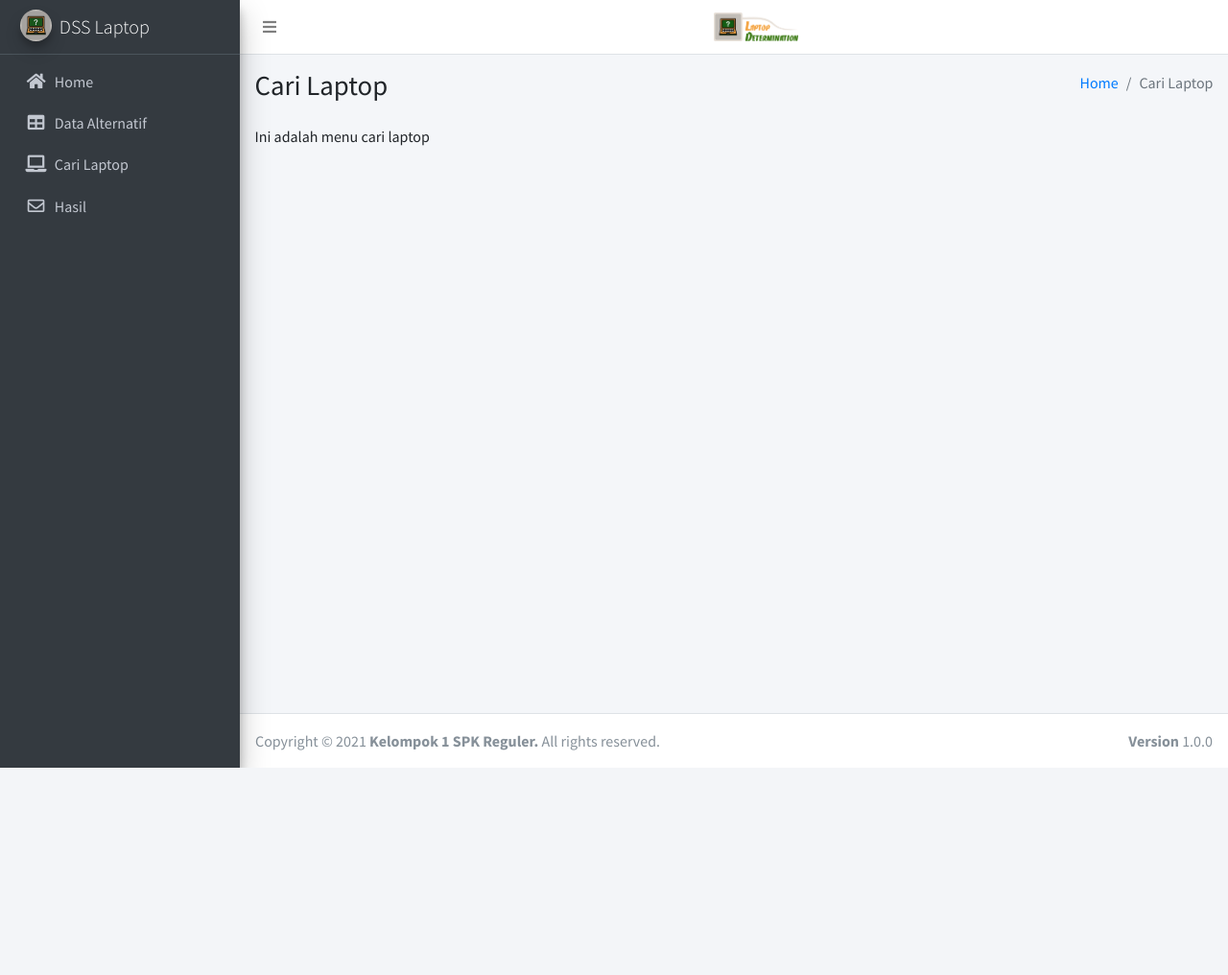
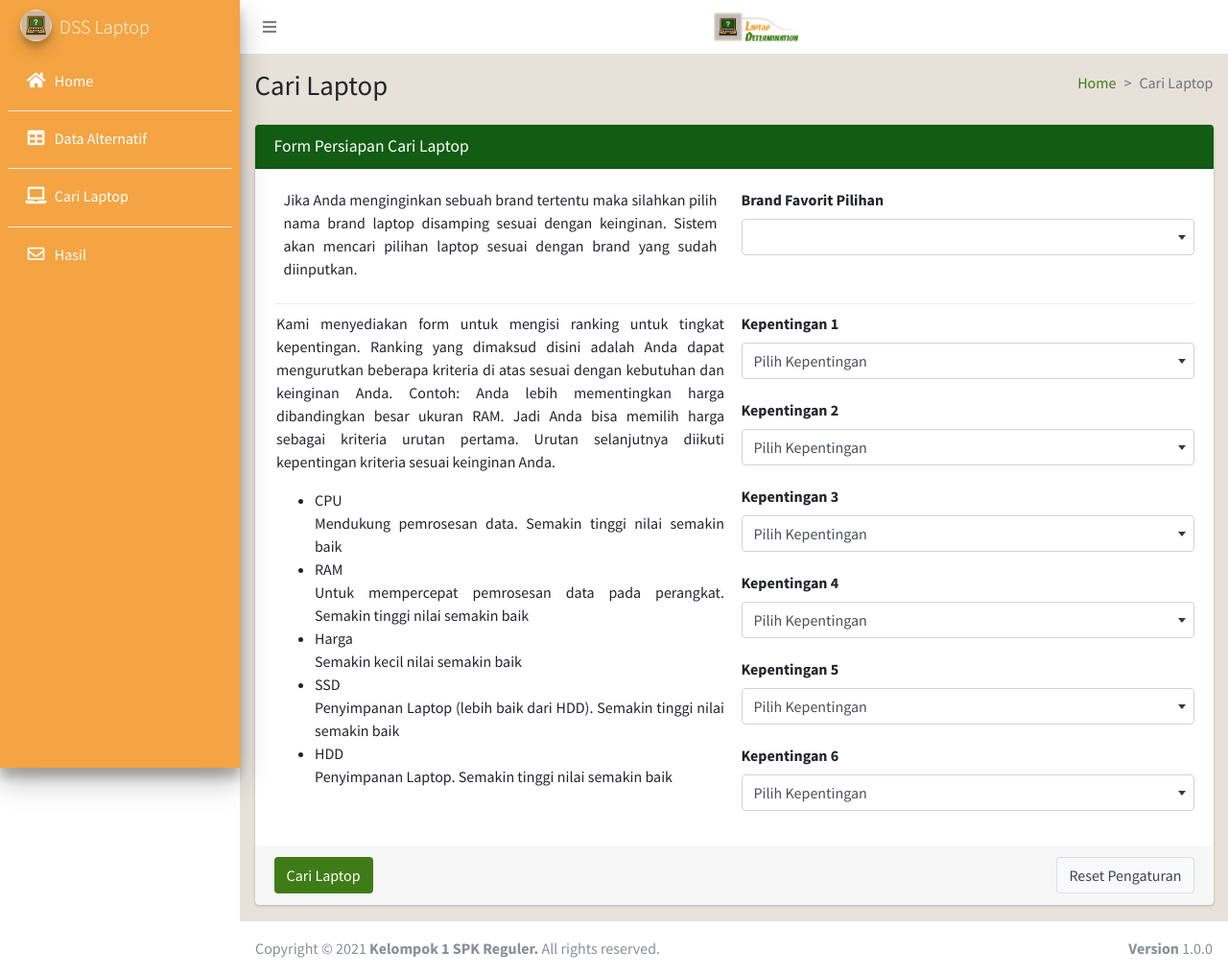
Before and after one commit to adityatriand/laptop-determination-app, a Django app: page /mylaptop/cari/ in a window 1280 px wide. Shown: the whole page at 96% size. Before the commit the page ends 800 px from the top, so only its background shows below. Run offline with Django 3.2, Linux system fonts and the light colour scheme; data that the repository does not hold is empty; some libraries are stand-ins or nearby versions.

Commit message:
update content from adit

```diff
--- a/laptop_determination/mylaptop/templates/mylaptop/cari.html
+++ b/laptop_determination/mylaptop/templates/mylaptop/cari.html
@@ -21,7 +21,81 @@
 {% block content_main %}
 <section class="content">
   <div class="container-fluid">
-    Ini adalah menu cari laptop
+    <div class="row">
+      <div class="col-12">
+        <div class="card">
+
+          <div class="card-header">
+            <h3 class="card-title">Form Persiapan Cari Laptop</h3>
+          </div>
+
+          <form>
+          <div class="card-body">
+            <div class="row justify-content-center">
+              <div class="col-md-6">
+                <p class="text-cari">Jika Anda menginginkan sebuah brand tertentu maka silahkan pilih nama brand laptop disamping sesuai dengan keinginan. Sistem akan mencari pilihan laptop sesuai dengan brand yang sudah diinputkan.</p>
+              </div>
+              <div class="col-md-6">
+                <div class="form-group">
+                  <label>Brand Favorit Pilihan</label>
+                  <select class="form-control select2bs4" style="width: 100%;">
+                    {% for brand in brands  %}
+                      <option value="{{brand.company}}" >{{brand.company}}</option>
+                    {% endfor %}
+                  </select>
+                </div>
+              </div>
+            </div>
+            <div class="dropdown-divider"></div>
+            <div class="row justify-content-center">
+              <div class="col-md-6 text-cari">
+                <p>Kami menyediakan form untuk mengisi ranking untuk tingkat kepentingan. Ranking yang dimaksud disini adalah Anda dapat mengurutkan beberapa kriteria di atas sesuai dengan kebutuhan dan keinginan Anda. Contoh: Anda lebih mementingkan harga dibandingkan besar ukuran RAM. Jadi Anda bisa memilih harga sebagai kriteria urutan pertama. Urutan selanjutnya diikuti kepentingan kriteria sesuai keinginan Anda.</p>
+                <ul>
+                  <li>CPU</li>
+                  Mendukung pemrosesan data. Semakin tinggi nilai semakin baik
+                  <li>RAM</li>
+                  Untuk mempercepat pemrosesan data pada perangkat. Semakin tinggi nilai semakin baik
+                  <li>Harga</li>
+                  Semakin kecil nilai semakin baik
+                  <li>SSD</li>
+                  Penyimpanan Laptop (lebih baik dari HDD). Semakin tinggi nilai semakin baik
+                  <li>HDD</li>
+                  Penyimpanan Laptop. Semakin tinggi nilai semakin baik
+                </ul>
+              </div>
+              <div class="col-md-6">
+                <div class="form-group">
+                  {% for criteria in criterias %}
+                    {% if forloop.counter == 1 %}
+                    <label>Kepentingan {{forloop.counter}}</label>
+                    {% else %}
+                    <label class="m-t-20">Kepentingan {{forloop.counter}}</label>
+                    {% endif %}
+                    <select class="form-control select2bs4" style="width: 100%;" id="penting_{{forloop.counter}}">
+                    {% for kriteria in criterias %}
+                      {% if forloop.counter == 1 %}
+                      <option value="null">{{kriteria}}</option>
+                      {% else %}
+                      <option value="{{kriteria}}">{{kriteria}}</option>
+                      {% endif %}
+                    {% endfor %}
+                    </select>
+                  {% endfor %}
+                </div>
+              </div>
+            </div>
+          </div>
+
+          <div class="card-footer">
+            <button type="submit" class="btn btn-custom">Cari Laptop</button>
+            <button type="button" class="btn btn-default float-right">Reset Pengaturan</button>
+          </div>
+
+         </form>
+      </div>
+    </div>
+
+    </div>
   </div>
 </section>
 {% endblock content_main %}
--- a/laptop_determination/mylaptop/views.py
+++ b/laptop_determination/mylaptop/views.py
@@ -1,3 +1,4 @@
+from django.core import serializers
 from django.shortcuts import render
 from . import models
 
@@ -10,7 +11,22 @@ def alternatif(request):
     return render(request, 'mylaptop/alternatif.html', context)
 
 def cari(request):
-    return render(request, 'mylaptop/cari.html')
+    data = models.Laptops.objects.all().order_by('company')
+    criterions = ['Pilih Kepentingan','Harga','RAM','CPU','SSD','HDD']
+    unique_brands = []
+    brands = []
+    for x in data:
+        # check if exists in unique_brands or not
+        if x.company not in brands:
+            unique_brands.append(x)
+            brands.append(x.company)
+
+    context = {
+        'brands': unique_brands,
+        'criterias':criterions
+    }
+
+    return render(request, 'mylaptop/cari.html', context)
 
 def hasil(request):
     return render(request, 'mylaptop/hasil.html')
--- a/laptop_determination/static/css/custom_styles.css
+++ b/laptop_determination/static/css/custom_styles.css
@@ -5,18 +5,91 @@
     --col_abu_abu: #E8E1D9;
 }
 
-.background_hijau{
+.background-hijau{
     background-color: var(--col_hijau_tua);
 }
 
-.background_hijau_muda{
+.background-hijau-muda{
     background-color: var(--col_hijau_muda);
 }
 
-.background_kuning{
+.background-kuning{
     background-color: var(--col_kuning);
 }
 
-.background_abu_abu{
+.background-abu-abu{
     background-color: var(--col_abu_abu);
 }
+
+a{
+    color: var(--col_hijau_muda);
+}
+
+.main-sidebar a{
+    color: white !important;
+}
+
+.main-sidebar .nav-item a:hover{
+    font-weight: bold;
+    background-color: rgba(255, 255, 255, 0.4);
+}
+
+.page-link{
+    color: black;
+}
+
+.page-item.active .page-link {
+    background-color: var(--col_hijau_muda);
+    color: white;
+    border-color: var(--col_hijau_muda);
+}
+
+.page-item a:hover{
+    color: black;
+    font-weight: bold;
+}
+
+.card-header{
+    background-color: var(--col_hijau_tua);
+    color: white;
+}
+
+.page-home{
+    margin: 0 50px;
+}
+
+.btn-custom{
+    background-color: var(--col_hijau_muda);
+    color: white;
+}
+
+.btn-custom:hover{
+    background-color: var(--col_hijau_tua);
+    color: var(--col_kuning);
+}
+
+.btn-med
+{
+    padding: 5px 60px;
+    font-size: 20px;
+    text-transform: uppercase;
+    font-weight: bold;
+}
+
+.title-home
+{
+    text-align: center;
+    margin: 100px 0 30px;
+    font-family: 'Ubuntu', sans-serif;
+    font-size: 35px;
+    text-transform: capitalize;
+}
+
+.breadcrumb-item+.breadcrumb-item::before {
+    content: '>' !important;
+}
+
+.text-cari{
+    padding: 0 10px;
+    text-align: justify;
+}
--- a/laptop_determination/templates/base.html
+++ b/laptop_determination/templates/base.html
@@ -25,7 +25,7 @@
 <!-- End of Sidebar -->
 
 <!-- Content Wrapper. Contains page content -->
-<div class="content-wrapper">
+<div class="content-wrapper background-abu-abu">
 
 
 <!-- Content Header (Page header) -->
--- a/laptop_determination/templates/snippets/scripts.html
+++ b/laptop_determination/templates/snippets/scripts.html
@@ -8,30 +8,39 @@ $.widget.bridge('uibutton', $.ui.button)
 </script>
 <!-- Bootstrap 4 -->
 <script src=" {% static 'vendor/plugins/bootstrap/js/bootstrap.bundle.min.js' %}"></script>
-<!-- ChartJS -->
-<script src=" {% static 'vendor/plugins/chart.js/Chart.min.js' %}"></script>
-<!-- Sparkline -->
-<script src=" {% static 'vendor/plugins/sparklines/sparkline.js' %}"></script>
-<!-- daterangepicker -->
-<script src=" {% static 'vendor/plugins/moment/moment.min.js' %} "></script>
-<script src=" {% static 'vendor/plugins/daterangepicker/daterangepicker.js' %} "></script>
-<!-- Tempusdominus Bootstrap 4 -->
-<script src=" {% static 'vendor/plugins/tempusdominus-bootstrap-4/js/tempusdominus-bootstrap-4.min.js' %} "></script>
-<!-- Summernote -->
-<script src=" {% static 'vendor/plugins/summernote/summernote-bs4.min.js' %} "></script>
 <!-- overlayScrollbars -->
 <script src=" {% static 'vendor/plugins/overlayScrollbars/js/jquery.overlayScrollbars.min.js' %} "></script>
 <!-- AdminLTE App -->
 <script src=" {% static 'vendor/dist/js/adminlte.js' %} "></script>
-<!-- AdminLTE for demo purposes -->
-<script src=" {% static 'vendor/dist/js/demo.js' %} "></script>
-<!-- AdminLTE dashboard demo (This is only for demo purposes) -->
-<script src=" {% static 'vendor/dist/js/pages/dashboard.js' %} "></script>
+<!-- Select2 -->
+<script src="{% static 'vendor/plugins/select2/js/select2.full.min.js' %}"></script>
 
 <script src="{% static 'vendor/plugins/datatables/jquery.dataTables.min.js' %}"></script>
 <script src="{% static 'vendor/plugins/datatables-bs4/js/dataTables.bootstrap4.min.js' %}"></script>
 <script>
 	$(document).ready(function(){
 		$('#table_dataset').DataTable()
+		$('.select2bs4').select2({
+	      theme: 'bootstrap4'
+	    })
+
+		var temp = $('#penting_1').val();
+	    function UpdateOption(tanda,pilihan){
+	    	if(pilihan != null){
+	    		for(var i=1;i<=5;i++){
+	    			if(i==tanda)continue;
+	    			else{
+	    				$("#penting_"+i+" option[value='"+pilihan+"']").remove();
+	    			}
+	    		}
+	    	}
+	    }
+
+	    // $('#penting_1').change(function(){
+	    // 	var tanda = 1;
+	    // 	var data = $(this).val();
+	    // 	if(data==null || data=='') temp =
+	    // 	UpdateOption(tanda,data);
+	    // })
 	})
 </script>
--- a/laptop_determination/templates/snippets/sidebar.html
+++ b/laptop_determination/templates/snippets/sidebar.html
@@ -1,5 +1,5 @@
 {% load static %}
-<aside class="main-sidebar sidebar-dark-primary elevation-4">
+<aside class="main-sidebar background-kuning elevation-4">
   <!-- Brand Logo -->
   <a href="../.." class="brand-link">
     <img src=" {% static 'img/icon-laptop-logo.png' %}" alt="Logo" class="brand-image img-circle elevation-3"
@@ -20,21 +20,21 @@
             <p>Home</p>
           </a>
         </li>
-
+        <div class="dropdown-divider"></div>
         <li class="nav-item">
           <a href="/mylaptop/alternatif" class="nav-link">
             <i class="nav-icon fas fa-table"></i>
             <p>Data Alternatif</p>
           </a>
         </li>
-
+        <div class="dropdown-divider"></div>
         <li class="nav-item">
           <a href="/mylaptop/cari" class="nav-link">
             <i class="nav-icon fas fa-laptop"></i>
             <p>Cari Laptop</p>
           </a>
         </li>
-
+        <div class="dropdown-divider"></div>
         <li class="nav-item">
           <a href="/mylaptop/hasil" class="nav-link">
             <i class="nav-icon far fa-envelope"></i>
--- a/laptop_determination/templates/snippets/styles.html
+++ b/laptop_determination/templates/snippets/styles.html
@@ -1,24 +1,24 @@
 {% load static %}
 
 <!-- Google Font: Source Sans Pro -->
+<link rel="preconnect" href="https://fonts.googleapis.com">
+<link rel="preconnect" href="https://fonts.gstatic.com" crossorigin>
+<link href="https://fonts.googleapis.com/css2?family=Ubuntu:wght@300;500&display=swap" rel="stylesheet">
 <link rel="stylesheet" href="https://fonts.googleapis.com/css?family=Source+Sans+Pro:300,400,400i,700&display=fallback">
+
 <!-- Font Awesome -->
 <link rel="stylesheet" href=" {% static 'vendor/plugins/fontawesome-free/css/all.min.css' %}">
 <!-- Ionicons -->
 <link rel="stylesheet" href="https://code.ionicframework.com/ionicons/2.0.1/css/ionicons.min.css">
-<!-- Tempusdominus Bootstrap 4 -->
-<link rel="stylesheet" href=" {% static 'vendor/plugins/tempusdominus-bootstrap-4/css/tempusdominus-bootstrap-4.min.css' %} ">
-<!-- iCheck -->
-<link rel="stylesheet" href="{% static 'vendor/plugins/icheck-bootstrap/icheck-bootstrap.min.css' %}">
-<!-- JQVMap -->
-<link rel="stylesheet" href="{% static 'vendor/plugins/jqvmap/jqvmap.min.css' %}">
 <!-- Theme style -->
 <link rel="stylesheet" href="{% static 'vendor/dist/css/adminlte.min.css' %}">
 <!-- overlayScrollbars -->
 <link rel="stylesheet" href="{% static 'vendor/plugins/overlayScrollbars/css/OverlayScrollbars.min.css' %}">
-<!-- Daterange picker -->
-<link rel="stylesheet" href="{% static 'vendor/plugins/daterangepicker/daterangepicker.css' %}">
-<!-- summernote -->
-<link rel="stylesheet" href=" {% static 'vendor/plugins/daterangepicker/daterangepicker.css' %} ">
+
+<link rel="stylesheet" href="{% static 'vendor/plugins/select2/css/select2.min.css' %}">
+<link rel="stylesheet" href="{% static 'vendor/plugins/select2-bootstrap4-theme/select2-bootstrap4.min.css' %}">
 
 <link rel="stylesheet" href="{% static 'vendor/plugins/datatables-bs4/css/dataTables.bootstrap4.min.css' %}">
+
+<link rel="stylesheet" type="text/css" href="{% static 'css/custom_styles.css' %}">
+<link rel="stylesheet" type="text/css" href="{% static 'css/util.css' %}">
```
Also changed, not shown: laptop_determination/mylaptop/templates/mylaptop/alternatif.html (+7 -7 lines), laptop_determination/templates/index.html (+12 -7 lines).
